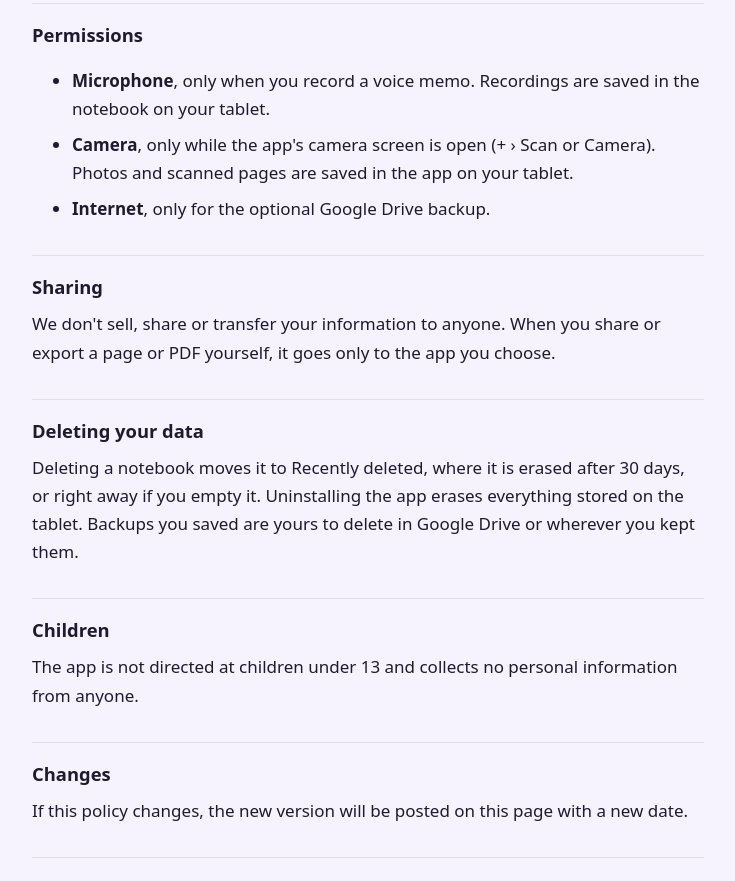
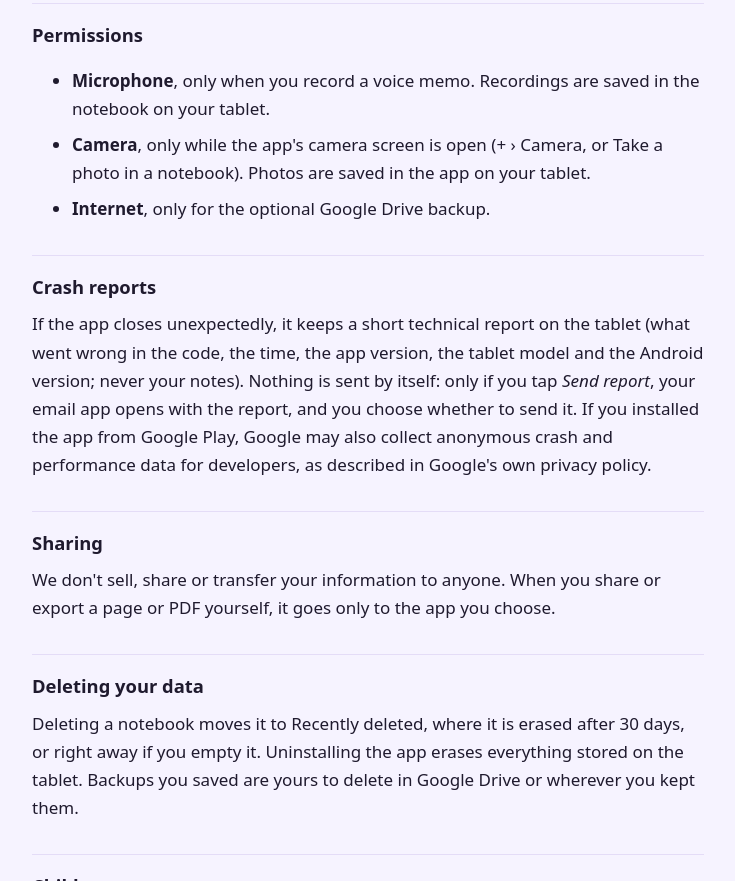
Before and after one commit to talisnotes/talisnotes.github.io, a plain HTML site: page privacy.html in a window 1280 px wide. Shown: the part 1100-1981 px from the top of the page, without its empty margins (272-1007 px from the left). Drawn offline with Linux system fonts and the light colour scheme.

Commit message:
Add files via upload

```diff
--- a/privacy.html
+++ b/privacy.html
@@ -19,7 +19,7 @@
 <body>
 <main>
   <h1>Privacy policy</h1>
-  <p class="date">Tali's Notes · last updated 11 October 2026</p>
+  <p class="date">Tali's Notes · last updated 14 October 2026</p>
 
   <p>Tali's Notes is a handwriting notes app for Android tablets. This page explains what happens to your information when you use it. In short: your notes stay on your tablet and in places you choose, and nothing is sent to us.</p>
 
@@ -43,9 +43,12 @@
   <h2>Permissions</h2>
   <ul>
     <li><strong>Microphone</strong>, only when you record a voice memo. Recordings are saved in the notebook on your tablet.</li>
-    <li><strong>Camera</strong>, only while the app's camera screen is open (+ › Scan or Camera). Photos and scanned pages are saved in the app on your tablet.</li>
+    <li><strong>Camera</strong>, only while the app's camera screen is open (+ › Camera, or Take a photo in a notebook). Photos are saved in the app on your tablet.</li>
     <li><strong>Internet</strong>, only for the optional Google Drive backup.</li>
   </ul>
+
+  <h2>Crash reports</h2>
+  <p>If the app closes unexpectedly, it keeps a short technical report on the tablet (what went wrong in the code, the time, the app version, the tablet model and the Android version; never your notes). Nothing is sent by itself: only if you tap <em>Send report</em>, your email app opens with the report, and you choose whether to send it. If you installed the app from Google Play, Google may also collect anonymous crash and performance data for developers, as described in Google's own privacy policy.</p>
 
   <h2>Sharing</h2>
   <p>We don't sell, share or transfer your information to anyone. When you share or export a page or PDF yourself, it goes only to the app you choose.</p>
```
